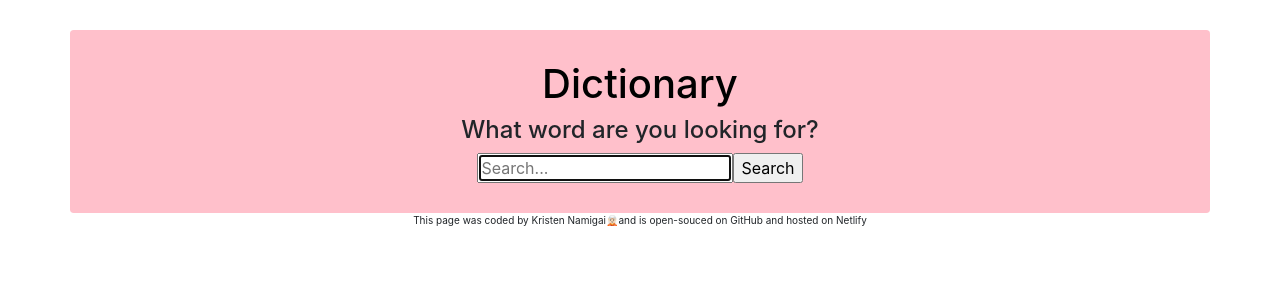
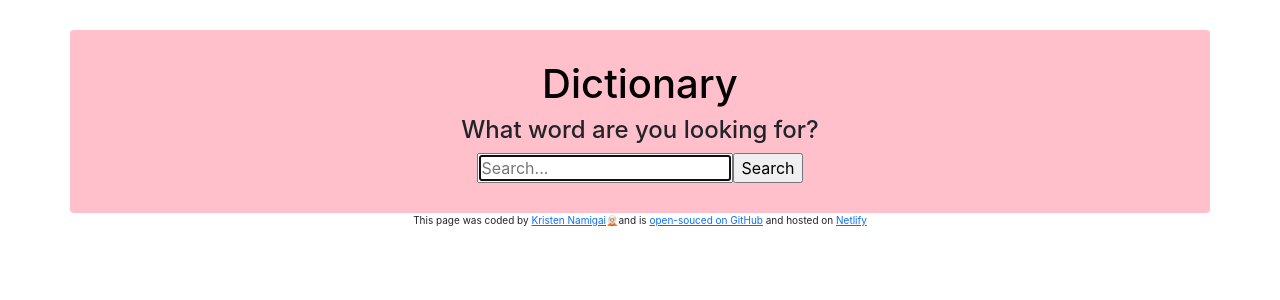
Before and after one commit to KrisTenFour/react-dictionary, a React (Create React App) app: page / in a window 1280 px wide. Shown: the top 300 px of the page. Built offline with nearby package versions, Linux system fonts and the light colour scheme.

Commit message:
Add links to footer

```diff
--- a/src/App.js
+++ b/src/App.js
@@ -11,7 +11,10 @@ function App() {
           <Dictionary />
         </main>
       </div>
-      <footer>This page was coded by Kristen Namigai🧝🏻and is open-souced on GitHub and hosted on Netlify</footer>
+      <footer>This page was coded by{' '}
+        <a href='https://kristen-n.netlify.app/' rel="noreferrer" target="_blank">Kristen Namigai</a>🧝🏻and is {' '}
+        <a href='https://github.com/KrisTenFour/react-dictionary' rel="noreferrer" target="_blank">open-souced on GitHub</a> and hosted on{' '}
+        <a href='https://www.netlify.com/' rel="noreferrer" target="_blank">Netlify</a></footer>
     </div>
   );
 }
```
